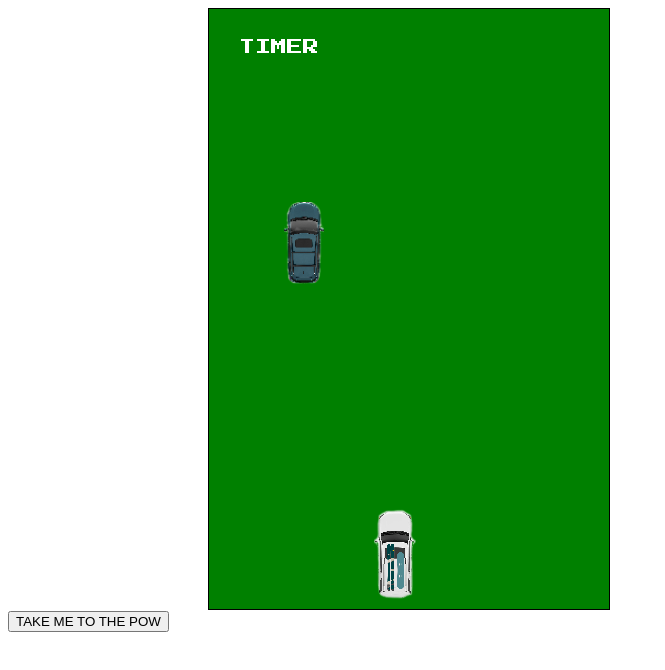
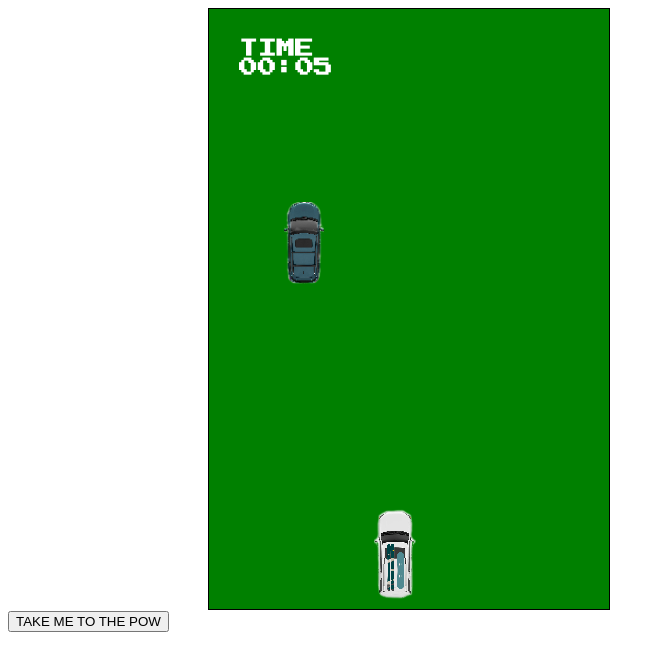
Before and after one commit to joshrhughes/JS-DOM-GAME, a plain HTML site: page game.html in a window 1280 px wide. Shown: the whole page, without its empty margins (0-665 px from the left). Drawn offline with nearby package versions, Linux system fonts and the light colour scheme.

Commit message:
Added timer that stops when collision detected

```diff
--- a/game.html
+++ b/game.html
@@ -12,6 +12,9 @@
 <body> <!-- Big Picture -->
 
 	<div id="gameboard"> <!-- Where the game is played -->
+		<h3 id="clock">TIME<br>
+			<span id="minutes">00</span>:<span id="seconds">00</span>
+		</h3>
 		<div id="car1" class="car"></div>
 		<!-- <div id="car2" class="car"></div> -->
 
--- a/js/file.js
+++ b/js/file.js
@@ -60,10 +60,39 @@ console.log("We ready");
 	//------TIMER------
 
 	//create time on board
-	$('<div>TIMER</div>').appendTo('#gameboard').attr('id', 'clock');
-	  //$('#clock').css({float: 'left', color: 'black', });
+	  var minutesLabel = document.getElementById("minutes");
+      var secondsLabel = document.getElementById("seconds");
+      var totalSeconds = 0;
+      setInterval(setTime, 1000);
 
 
+      function setTime(){
+      	if(gameOver == true){  //Stops time if car hit
+      		return;
+      		}
+      		else{
+            ++totalSeconds;
+            secondsLabel.innerHTML = pad(totalSeconds%60);
+            minutesLabel.innerHTML = pad(parseInt(totalSeconds/60));
+        }
+
+      }
+
+        function pad(val){
+            var valString = val + "";
+            if(valString.length < 2)
+            {
+                return "0" + valString;
+            }
+            else
+            {
+                return valString;
+            }
+        }
+
+        if (car1running === false){
+        	setTime.stop();
+        }
 
 	//------OBSTACLES------
 	var ob1Speed = 5000;
@@ -72,28 +101,35 @@ console.log("We ready");
 
 	//Creates obsacles at top
 	function createRanOb (){
+	  if(gameOver == true){  //Stops time if car hit
+      		return;
+      		}
+      		else{
 	  var array = [ 15, 75, 300, 500]; //lanes on y axis
 	  var randomOb = array[Math.floor(Math.random() * array.length)];
 	  $('<div></div>').appendTo('#gameboard').attr('id', 'ob1n' + ob1Num).addClass('ob1 ob');
 	  $('#ob1n' + ob1Num).css({left:randomOb, zIndex: '-1'});
 	  $('#ob1n' + ob1Num).velocity({top:'700px'}, ob1Speed, 'linear',function() {
 	    $(this).remove();
-
 	  });
-	  $ob = $('.ob');
-	  // console.log($ob.position());
 	  ob1Num++;
-	  return $ob;
-
+	  if (gameOver == true){
+	    	$(this).stop();
+	    }
+	}
 	}
 
 
 	//Will push random obsacles at set interval
 	function pushOb1(){
+		if(gameOver == true){  //Stops time if car hit
+      		return;
+      		}
+      		else{
 		window.setInterval(function(){
 			createRanOb();
 		}, 3000);//3 seconds create ime
-
+	}
 	}
 
 pushOb1();
@@ -114,10 +150,10 @@ function obPosition() {
       x1 > (x3 + $(this).outerWidth(true))) {
     } else {
       car1running = false;
-      $(this).stop();
-      alert("you dead");
-      return;
-      // console.log(true + " dead");
+      gameOver = true;
+      // $(this).stop();
+      console.log("you dead");
+      $(this).remove();
     }
   });
 }
```
